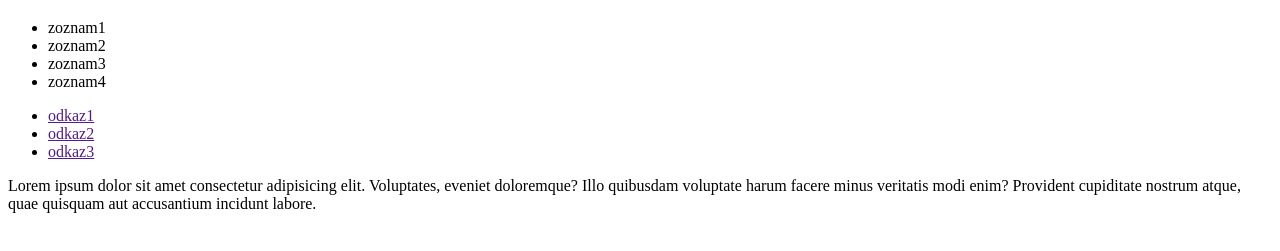
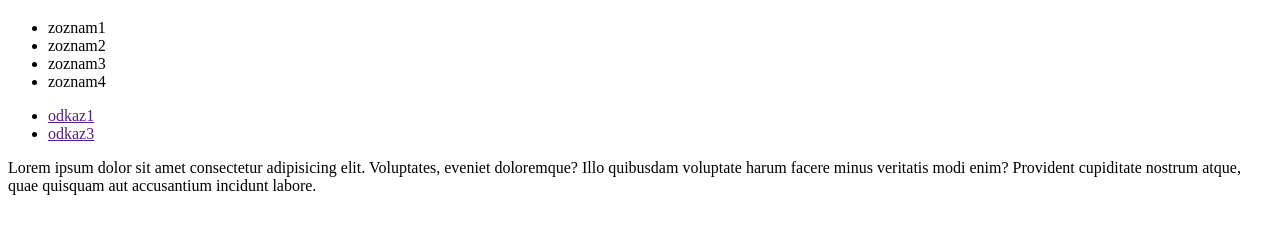
Before and after one commit to silvamiahlik/czechitas, a plain HTML site: page index.html in a window 1280 px wide. Shown: the part 61-312 px from the top of the page. Drawn offline with Linux system fonts and the light colour scheme.

Commit message:
Prvá zmena

```diff
--- a/index.html
+++ b/index.html
@@ -17,7 +17,7 @@
         <nav>
             <ul>
                 <li><a href="">odkaz1</a></li>
-                <li><a href="">odkaz2</a></li>
+
                 <li><a href="">odkaz3</a></li>
             </ul>
         </nav>
```
